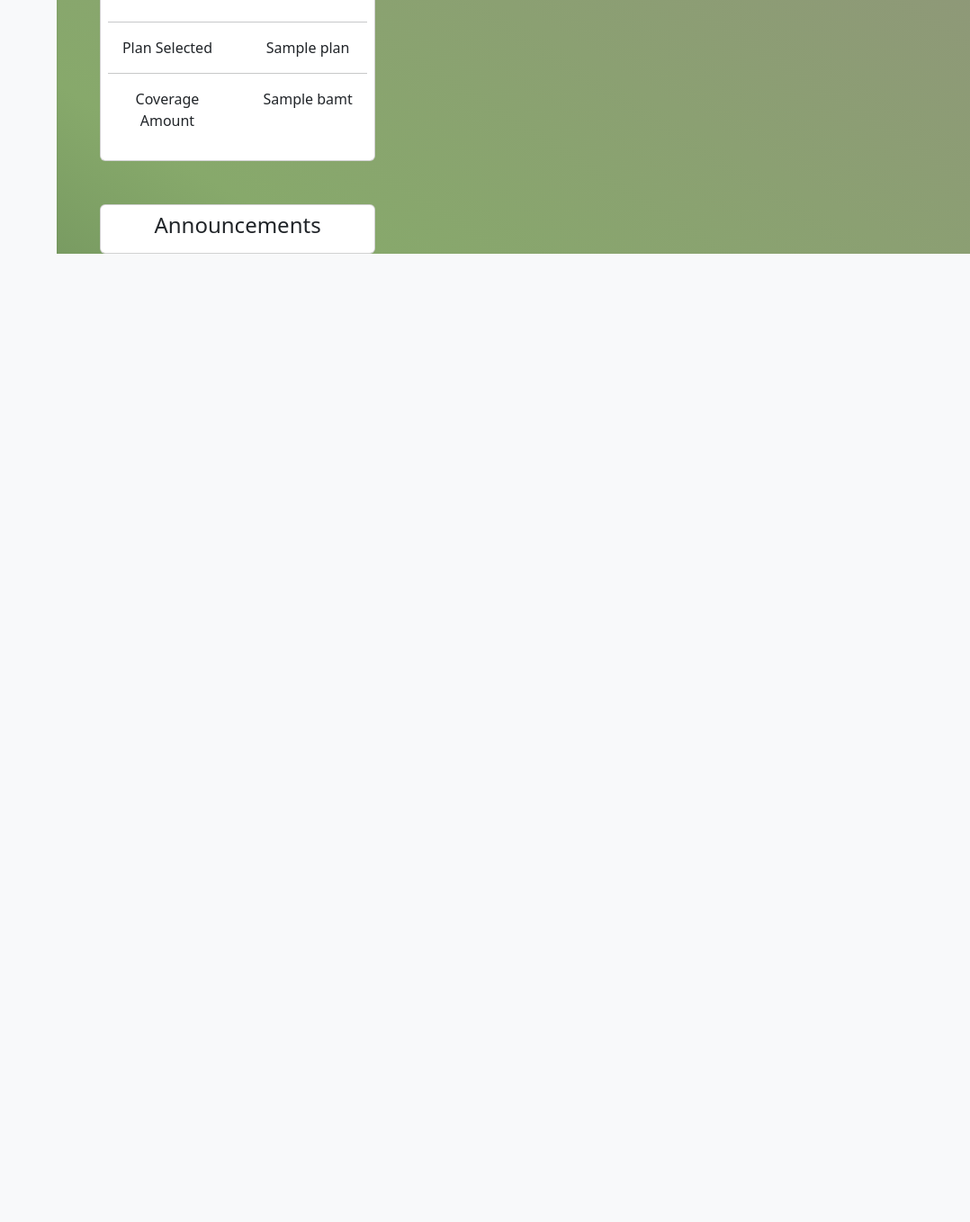
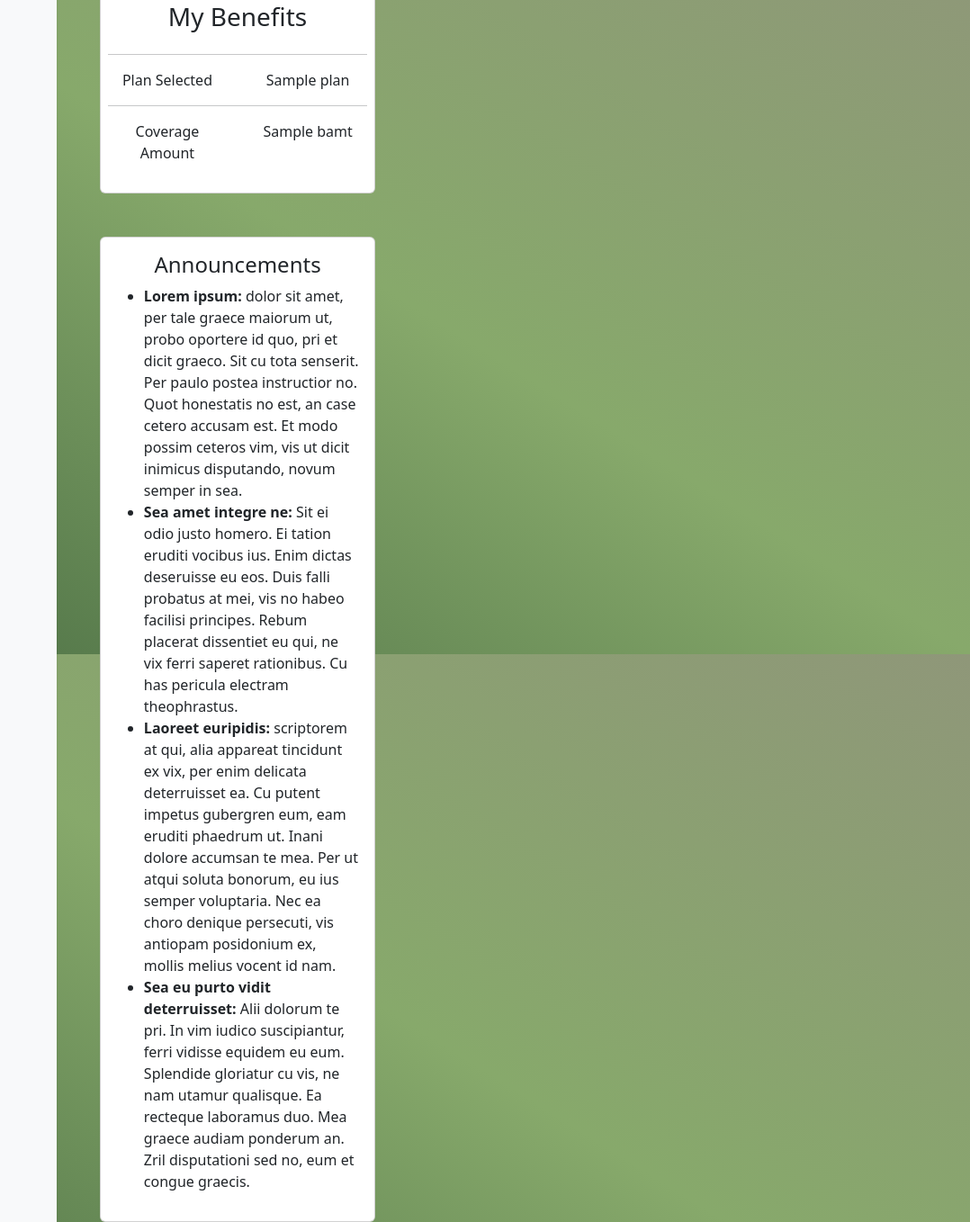
Before and after one commit to inkosi-codes/WWC, a Flask app: template templates/index.html in a window 1280 px wide. Shown: the part 1673-3031 px from the top of the page at 90% size, without its empty margins (202-1280 px from the left). Before the commit the page ends 1955 px from the top, so only its background shows below. Run offline with Flask 2, Linux system fonts and the light colour scheme; the template is opened without the code that fills it: most values are stand-ins (such as "Sample title", 1, 10 or a date in 2020).

Commit message:
updated annoucements card. finished logout functionality

```diff
--- a/app.py
+++ b/app.py
@@ -60,7 +60,7 @@
 def usrlogout():
     session.clear()
 
-    return redirect(url_for('usrlogin'))
+    return redirect(url_for('default'))
 
 @app.route("/authentication", methods=("GET", "POST"))
 def usrauth():
--- a/templates/index.html
+++ b/templates/index.html
@@ -248,8 +253,39 @@
                         </div>
                         <br>
                         <br>
-                        <div class="card p-2">
+                        <div class="card p-3">
                             <h4 class="text-center">Announcements</h4>
+                            <ul>
+                                <li>
+                                    <span><strong>Lorem ipsum:</strong></span> dolor sit amet, per tale graece maiorum
+                                    ut, probo oportere id quo, pri
+                                    et dicit graeco. Sit cu tota senserit. Per paulo postea instructior no. Quot
+                                    honestatis no est, an case cetero accusam est. Et modo possim ceteros vim, vis ut
+                                    dicit inimicus disputando, novum semper in sea.
+                                </li>
+                                <li>
+                                    <span><strong>Sea amet integre ne:</strong></span> Sit ei odio justo homero. Ei
+                                    tation eruditi vocibus ius. Enim
+                                    dictas deseruisse eu eos. Duis falli probatus at mei, vis no habeo facilisi
+                                    principes. Rebum placerat dissentiet eu qui, ne vix ferri saperet rationibus. Cu has
+                                    pericula electram theophrastus.
+                                </li>
+                                <li>
+                                    <span><strong>Laoreet euripidis:</strong></span> scriptorem at qui, alia appareat
+                                    tincidunt ex vix, per enim
+                                    delicata deterruisset ea. Cu putent impetus gubergren eum, eam eruditi phaedrum ut.
+                                    Inani dolore accumsan te mea. Per ut atqui soluta bonorum, eu ius semper voluptaria.
+                                    Nec ea choro denique persecuti, vis antiopam posidonium ex, mollis melius vocent id
+                                    nam.
+                                </li>
+                                <li>
+                                    <span><strong>Sea eu purto vidit deterruisset:</strong></span> Alii dolorum te pri.
+                                    In vim iudico suscipiantur,
+                                    ferri vidisse equidem eu eum. Splendide gloriatur cu vis, ne nam utamur qualisque.
+                                    Ea recteque laboramus duo. Mea graece audiam ponderum an. Zril disputationi sed no,
+                                    eum et congue graecis.
+                                </li>
+                            </ul>
                         </div>
                     </div>
                 </div>
--- a/templates/static/css/style.css
+++ b/templates/static/css/style.css
@@ -9,17 +9,13 @@
 
 body {
   background-color: white;
-  background-image:
-    linear-gradient(
-      to top right,
-      #4B6F44, #87A96B, #8F9779
-    );
+  background-image: linear-gradient(to top right, #4b6f44, #87a96b, #8f9779);
 }
 
 .form-horizontal {
-    display:block;
-    width:25em;
-    margin:2em auto 20em;;
+  display: block;
+  width: 25em;
+  margin: 2em auto 20em;
 }
 
 .flexbox {
@@ -42,7 +38,6 @@
   background-color: rgba(120, 171, 120, 0.2);
 }
 
-
 /* The modal (background) */
 .modal {
   display: none; /* Hidden by default */
@@ -53,8 +48,8 @@
   width: 100%; /* Full width */
   height: 100%; /* Full height */
   overflow: auto; /* Enable scroll if needed */
-  background-color: rgb(0,0,0); /* Fallback color */
-  background-color: rgba(0,0,0,0.4); /* Black w/ opacity */
+  background-color: rgb(0, 0, 0); /* Fallback color */
+  background-color: rgba(0, 0, 0, 0.4); /* Black w/ opacity */
 }
 
 /* Modal Content/Box */
@@ -73,8 +68,7 @@
   transform: translateY(-50%); /* Move the modal up by 50% of its own height */
 }
 
-@media only screen and (max-width:768px) {
-
+@media only screen and (max-width: 768px) {
   .row {
     display: block;
   }
```
Also changed, not shown: other parts of templates/index.html (+17 -12 lines). Lines whose indentation alone changed are shown as unchanged.
